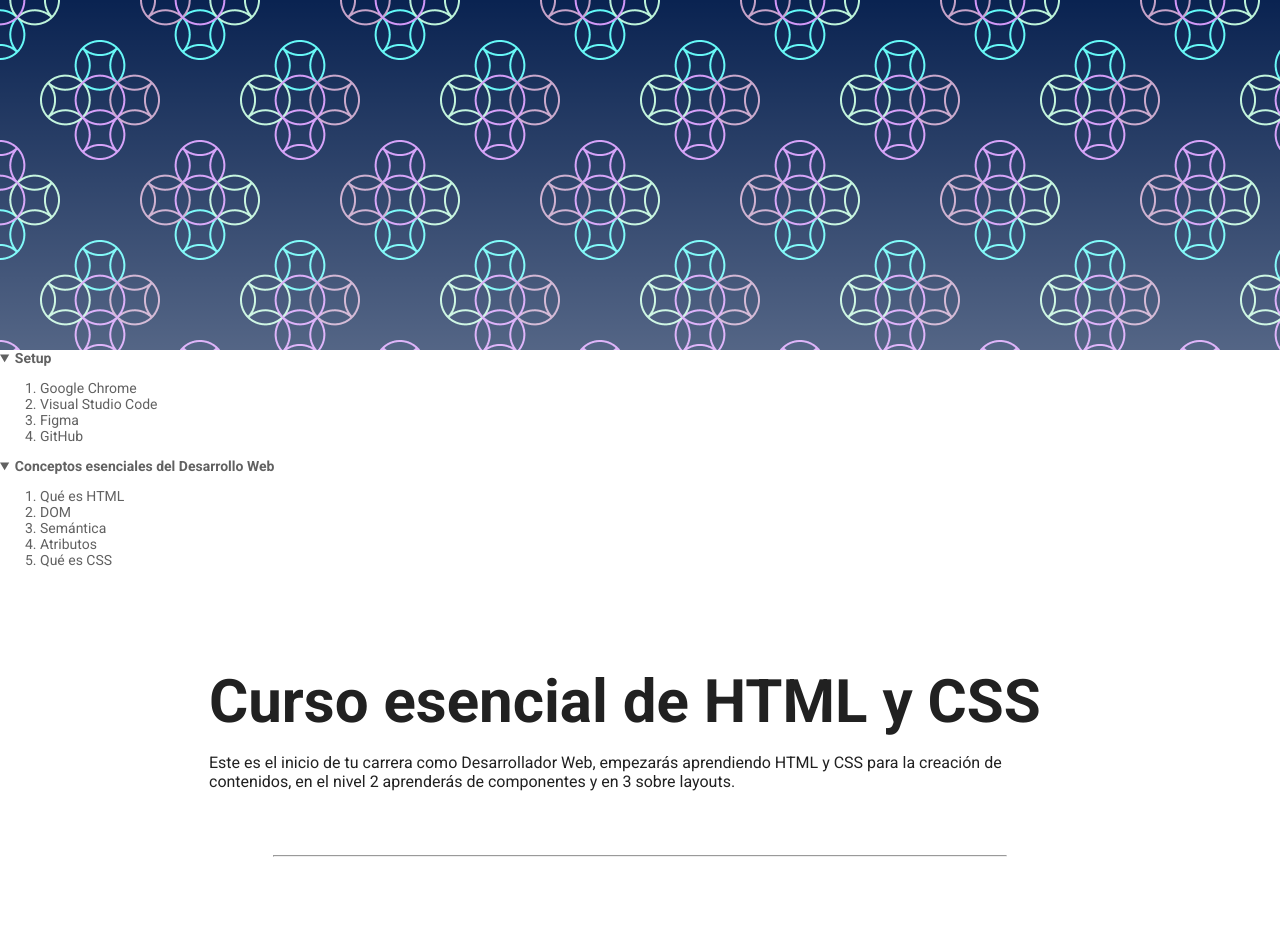
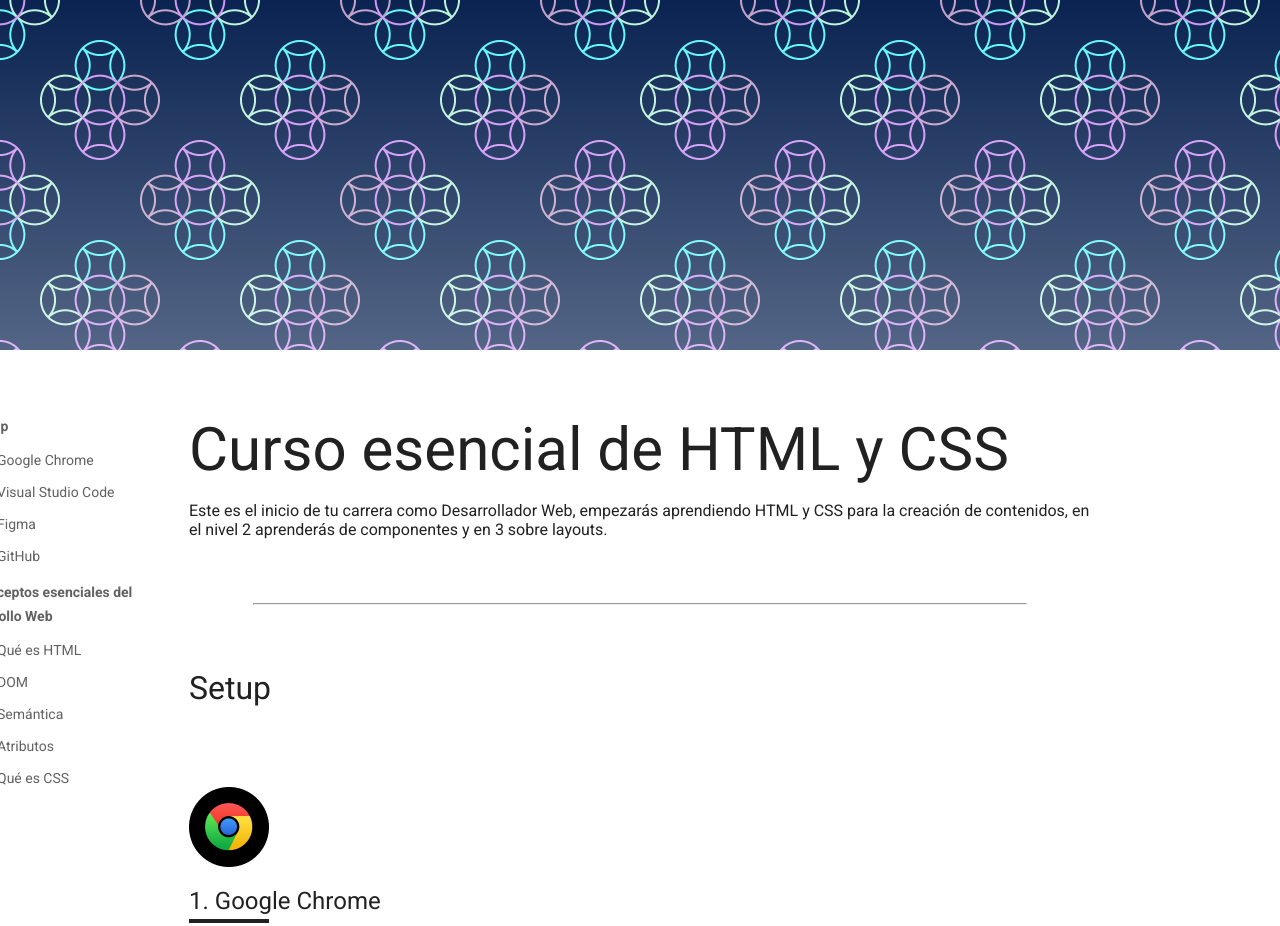
Before and after one commit to antoosor/curso-esencial-html-css, a plain HTML site: page index.html in a window 1280 px wide. Shown: the top 926 px of the page. Drawn offline with Linux system fonts and the light colour scheme.

Commit message:
Proyecto fin unidades fisicas

```diff
--- a/css/styles-logical.css
+++ b/css/styles-logical.css
@@ -58,9 +58,11 @@ h1{
 }
 h2{
     font-size: 2em;
+
 }
 h3{
     font-size: 1.5em;
+
 }
 
 pre{
--- a/css/styles-phiysical.css
+++ b/css/styles-phiysical.css
@@ -30,6 +30,9 @@
     --gray10: #616161;
 
 }
+html{
+    scroll-behavior: smooth;
+}
 
 
 body {
@@ -45,7 +48,13 @@ a {
 
 header {
     font-size: 14px;
+    width: 188px;
     color: var(--gray10);
+    position: absolute;
+    top: 64px;
+    left: -232px;
+
+
 }
 
 header a {
@@ -59,14 +68,17 @@ header a:hover {
 
 nav details summary {
     font-weight: bold;
+    line-height:24px;
+}
+header li{
+    margin-bottom:16px ;
 }
 
 h1 {
     font-size: 3.75em;
     margin-top: 64px;
     margin-bottom: 16px;
-
-
+    font-weight: normal;
 
 }
 
@@ -85,8 +97,6 @@ h2 {
     font-size: 2em;
     margin: 64px 0 40px;
     font-weight: normal;
-
-
 }
 
 h3 {
@@ -94,6 +104,9 @@ h3 {
     margin-top: 16px;
     margin-bottom: 24px;
     font-weight: normal;
+    position: sticky;
+    top: 0;
+    background-color: white;
 
 
 }
@@ -120,6 +133,14 @@ blockquote span {
 blockquote span p::before {
     content: "-";
 }
+.header{
+    position: sticky;
+    top: 0;
+}
+.header-content{
+
+    position: relative;
+}
 
 .main {
    /* border: 1px solid red;*/
@@ -130,7 +151,7 @@ blockquote span p::before {
 }
 .main-content {
     background-color: white;
-    padding: 20px;
+
 }
 /*
 .elemento1 {
@@ -164,6 +185,7 @@ blockquote span p::before {
 
 .section-content {
     margin-top: 164px;
+
 }
 
 .section-content:first-of-type {
@@ -192,7 +214,7 @@ blockquote span p::before {
 
 .section-content h3 {
     counter-increment: titlelist;
-    padding-bottom: 4px;
+    padding-bottom: 8px;
 }
 
 .section-content h3::before {
@@ -200,11 +222,14 @@ blockquote span p::before {
 }
 
 .section-content h3::after {
-    content: "";
-    width: 32px;
+    content: '';
+    width: 80px;
     height: 4px;
     background: var(--gray30);
     display: inline-block;
+    position: absolute;
+    left: 0;
+    bottom: 0;
 
 
 }
--- a/index.html
+++ b/index.html
@@ -16,37 +16,7 @@
     <div class="hero">
 
     </div>
-    <header>
-        <nav>
-            <details open>
-                <summary>
-                    Setup
-                </summary>
-                <ol>
-                    <li><a href="#google-chrome">Google Chrome</a></li>
-                    <li><a href="#vsc">Visual Studio Code</a></li>
-                    <li><a href="#figma">Figma</a></li>
-                    <li><a href="#github">GitHub</a></li>
-                </ol>
-            </details>
-            <details open>
-                <summary>
-                    Conceptos esenciales del Desarrollo Web
-                </summary>
-                <ol>
-                    <li><a href="#queeshtml">Qué es HTML</a></li>
-                    <li><a href="#dom">DOM</a></li>
-                    <li><a href="#semantica">Semántica</a></li>
-                    <li><a href="#atributos">Atributos</a> </li>
-                    <li><a href="#css">Qué es CSS</a> </li>
-                </ol>
-            </details>
 
-
-        </nav>
-
-
-    </header>
     <!-- Ejemplo para wrappers
     <div class="elemento1">
         <div class="wrapper">
@@ -79,8 +49,45 @@
         </div>
     </div>
     -->
+<div class="header">
+    <div class="wrapper">
+        <div class="header-content">
+            <header>
+                <nav>
+                    <details open>
+                        <summary>
+                            Setup
+                        </summary>
+                        <ol>
+                            <li><a href="#google-chrome">Google Chrome</a></li>
+                            <li><a href="#vsc">Visual Studio Code</a></li>
+                            <li><a href="#figma">Figma</a></li>
+                            <li><a href="#github">GitHub</a></li>
+                        </ol>
+                    </details>
+                    <details open>
+                        <summary>
+                            Conceptos esenciales del Desarrollo Web
+                        </summary>
+                        <ol>
+                            <li><a href="#queeshtml">Qué es HTML</a></li>
+                            <li><a href="#dom">DOM</a></li>
+                            <li><a href="#semantica">Semántica</a></li>
+                            <li><a href="#atributos">Atributos</a> </li>
+                            <li><a href="#css">Qué es CSS</a> </li>
+                        </ol>
+                    </details>
 
+
+                </nav>
+
+
+            </header>
+        </div>
+    </div>
+</div>
     <main class="main">
+
         <div class="wrapper">
             <div class="main-content">
                 <h1>Curso esencial de HTML y CSS</h1>
@@ -94,7 +101,7 @@
                 <section class="section-content">
 
                     <img src="images/google-chrome.png" alt="Logo de Google Chrome" title="Logo de Google Chrome">
-                    <h3 id="google-chrome">
+                    <h3 id="google-chrome" >
                         Google Chrome
                     </h3>
                     <p>Chrome va a ser el navegador que utilizaremos en el curso por su extenso soporte de nuevos
@@ -188,7 +195,7 @@
                         identificar dependencias, herencias en css y que tan complejo es nuestro proyecto.</p>
                     <img src="images/dom.png" alt="Estructura de arbol que representará al document Object model"
                         title="Dom">
-                    <h3 id="semantica">Semántica</h3#>
+                    <h3 id="semantica">Semántica</h3>
                         <p> La semántica le brinda sentido a cada elemento existen en un sitio web, algunos elementos
                             será
                             meramente
```
